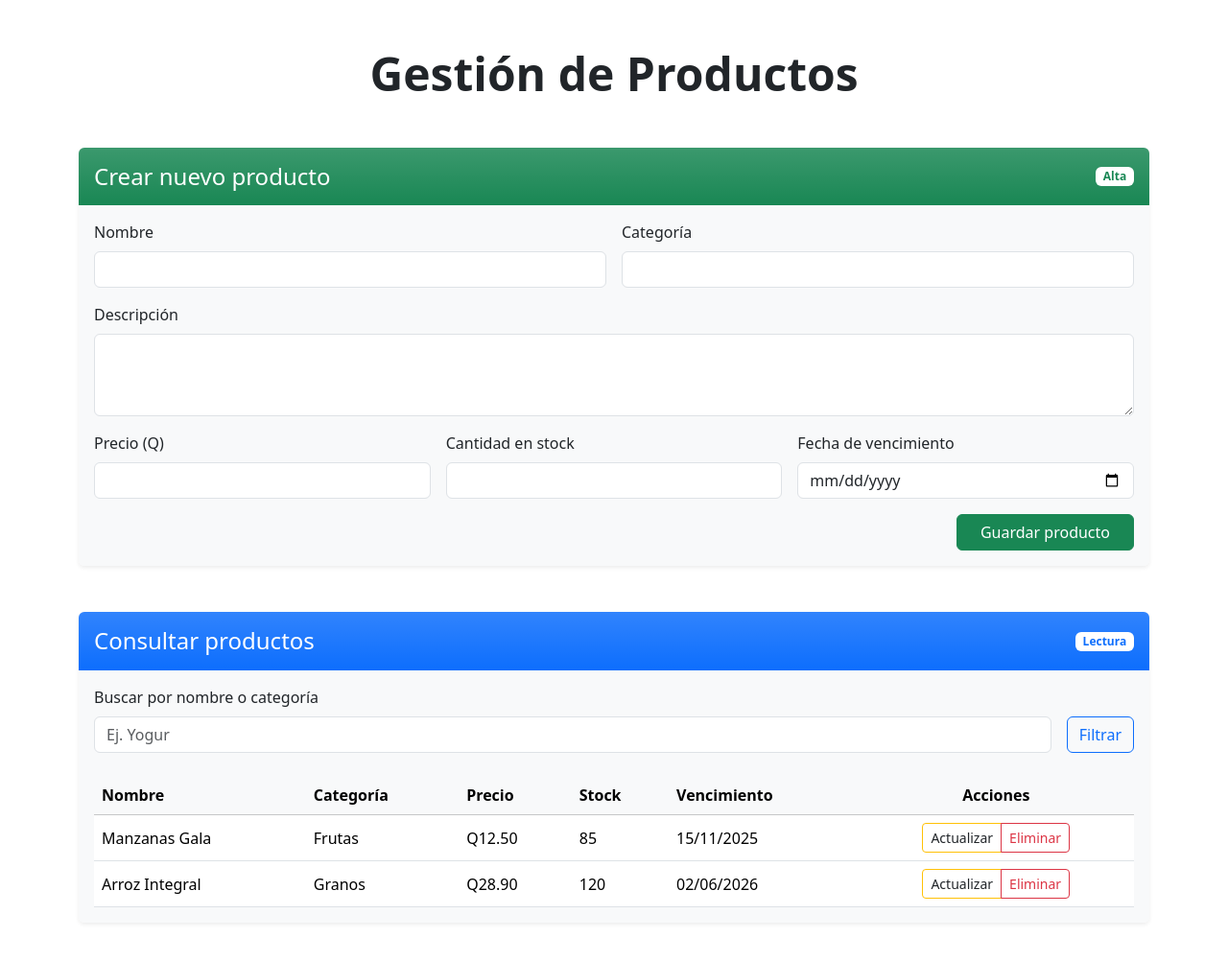
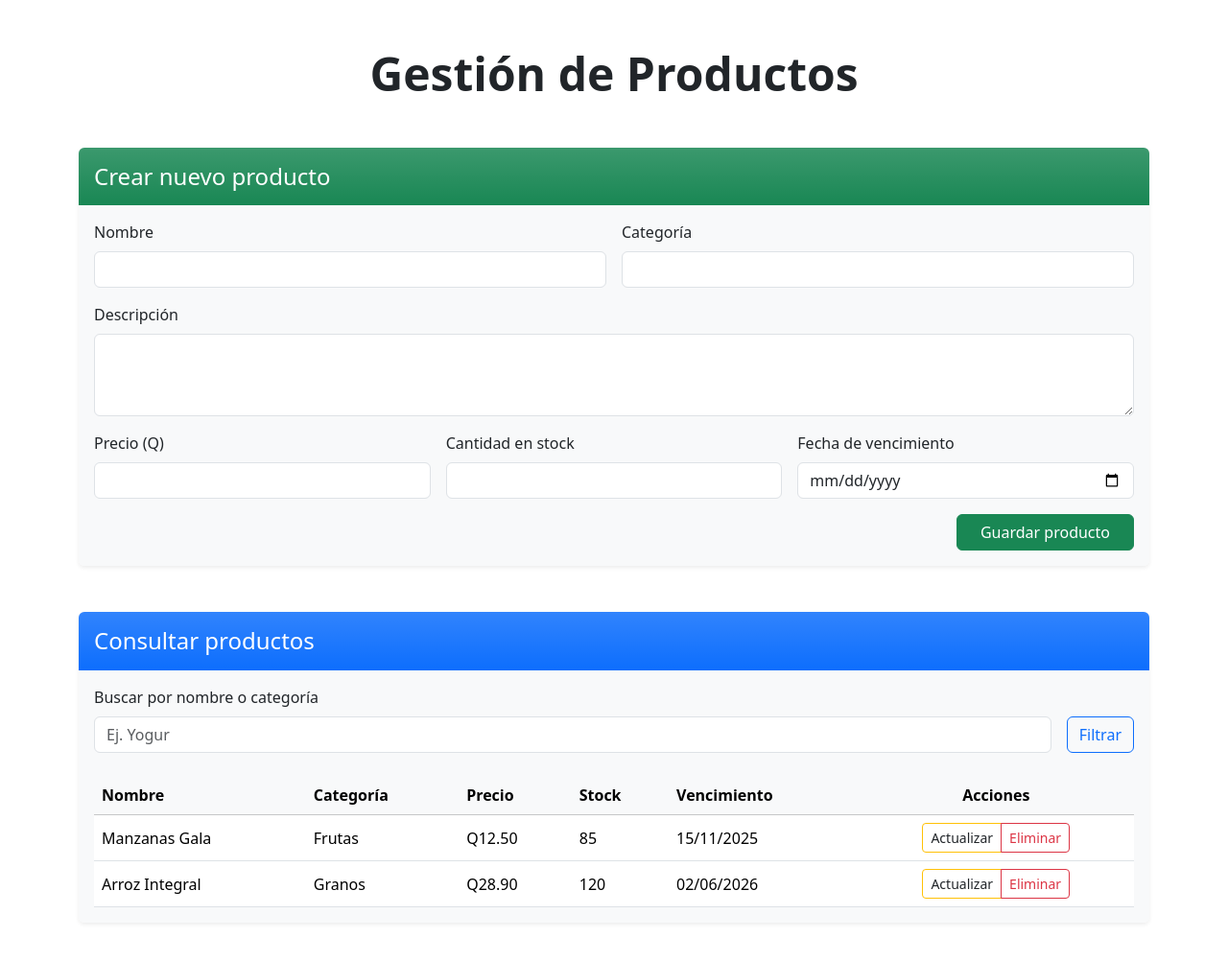
Before and after one commit to Javier-201906795/IPC2_Practica3_201906795, a Django app: page /editar/ in a window 1280 px wide. Shown: the part 72-1074 px from the top of the page at 96% size. Run offline with Django 5.2, Linux system fonts and the light colour scheme.

Commit message:
editar html

```diff
--- a/Frontend/app/templates/editar.html
+++ b/Frontend/app/templates/editar.html
@@ -47,7 +47,6 @@
           <div class="bg-success bg-gradient text-white p-3">
             <div class="d-flex justify-content-between align-items-center">
               <h2 class="h4 mb-0">Crear nuevo producto</h2>
-              <span class="badge bg-white text-success">Alta</span>
             </div>
           </div>
           <!-- Formulario de creación: conecta la acción con el endpoint POST del backend -->
@@ -116,7 +115,6 @@
           <div class="bg-primary bg-gradient text-white p-3">
             <div class="d-flex justify-content-between align-items-center">
               <h2 class="h4 mb-0">Consultar productos</h2>
-              <span class="badge bg-white text-primary">Lectura</span>
             </div>
           </div>
           <!-- Tabla de consulta: reemplaza el contenido del <tbody> con datos del backend -->
```
